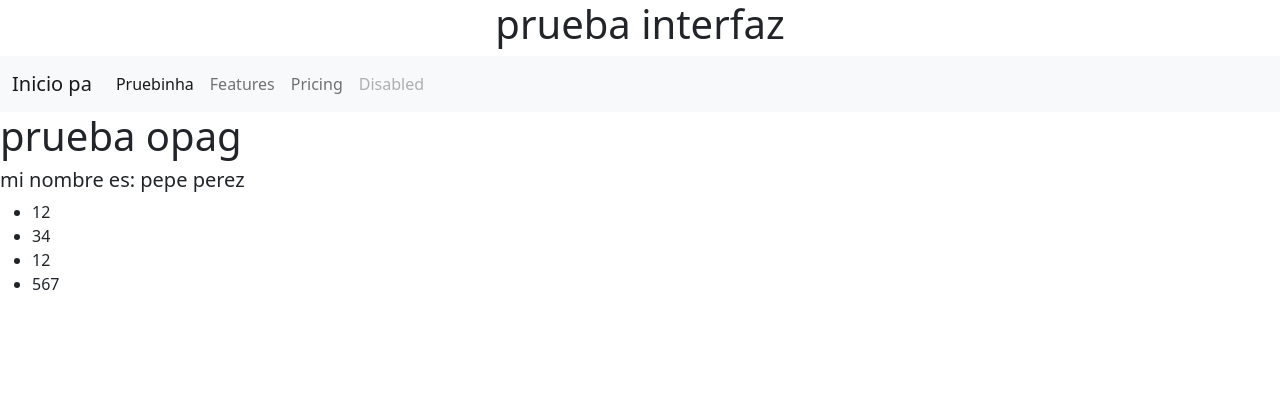
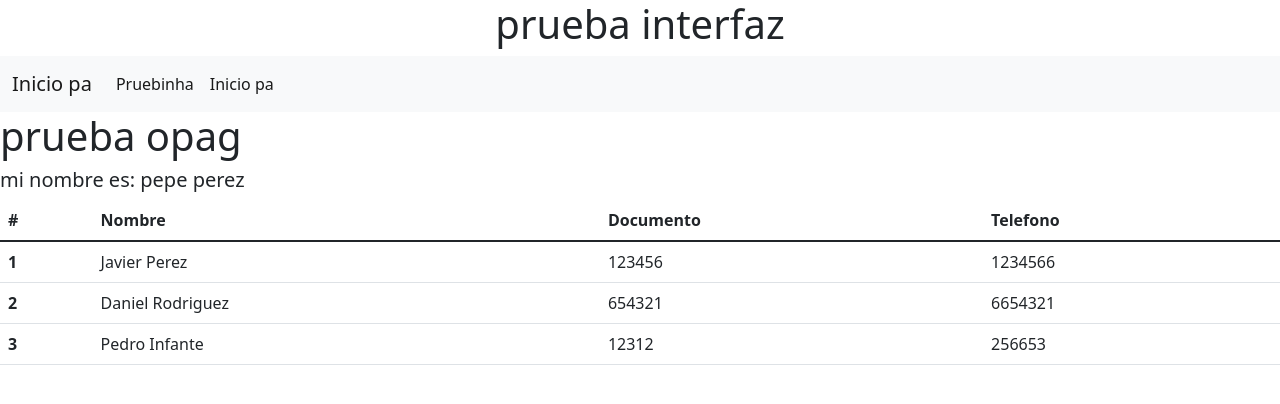
Before and after one commit to Parzeval8/ProyectoDjango, a Django app: page /prueba/ in a window 1280 px wide. Shown: the top 404 px of the page. Run offline with Django 3.2, Linux system fonts and the light colour scheme; data comes from the database, SQL or seed files in the repository; both versions use the stored data as it was after the commit; some libraries are stand-ins or nearby versions.

Commit message:
actualizado 29-10-2021

```diff
--- a/ProyectoDjango/urls.py
+++ b/ProyectoDjango/urls.py
@@ -22,5 +22,7 @@ urlpatterns = [
     path('admin/', admin.site.urls),
     path('', mainApp.views.inicio, name='index'),
     path('inicio/', mainApp.views.inicio, name='inicio'),
-    path('prueba/', mainApp.views.prueba, name='prueba')
+    path('prueba/', mainApp.views.prueba, name='prueba'),
+    path('guardar-alumno/<str:nombre>/<int:documento>/<int:telefono>', mainApp.views.guardar_alumno, name='guardar-alumno'),
+    path('mostrar-alumno/', mainApp.views.mostrar_alumno, name='mostrar_alumno')
 ]
--- a/mainApp/templates/layouts/layout.html
+++ b/mainApp/templates/layouts/layout.html
@@ -22,13 +22,7 @@
                     <a class="nav-link active" aria-current="page" href={% url 'prueba' %}>Pruebinha</a>
                     </li>
                     <li class="nav-item">
-                    <a class="nav-link" href="#">Features</a>
-                    </li>
-                    <li class="nav-item">
-                    <a class="nav-link" href="#">Pricing</a>
-                    </li>
-                    <li class="nav-item">
-                    <a class="nav-link disabled">Disabled</a>
+                    <a class="nav-link active" aria-current="page" href={% url 'inicio' %}>Inicio pa</a>
                     </li>
                 </ul>
                 </div>
--- a/mainApp/templates/prueba.html
+++ b/mainApp/templates/prueba.html
@@ -5,10 +5,38 @@
 
     <h5>mi nombre es: {{nomb}} {{apell}}</h5>
 
-    <ul>
-        {% for valor in dato %}
-            <li> {{valor}} </li>
-        {% endfor %}
-    </ul>
+    {% if estado %}
+
+        {% comment %} <ul>
+            {% for alumno in dato %}
+                <li> {{alumno.nombre}} </li>
+            {% endfor %}
+        </ul> {% endcomment %}
+
+        <table class='table'>
+            <thead>
+                <tr>
+                <th scope='col'>#</th>
+                <th scope='col'>Nombre</th>
+                <th scope='col'>Documento</th>
+                <th scope='col'>Telefono</th>
+                </tr>
+            </thead>
+            <tbody>
+
+                {% for alumno in dato %}
+                    <tr>
+                        <th scope='row'>{{alumno.id}}</th>
+                        <td>{{alumno.nombre}}</td>
+                        <td>{{alumno.documento}}</td>
+                        <td>{{alumno.telefono}}</td>
+                    </tr>
+                {% endfor %}
+            </tbody>
+        </table>
+
+    {% endif %}
+
+
 
 {% endblock  %}
--- a/mainApp/views.py
+++ b/mainApp/views.py
@@ -1,4 +1,5 @@
 from django.shortcuts import render, HttpResponse
+from mainApp.models import Estudiante
 
 # Create your views here.
 
@@ -9,9 +10,37 @@ def prueba(request):
 
     nombre = 'pepe'
     apellido = 'perez'
+    estado = True
+
+    estudiantes = mostrar_alumnos()
 
     return render(request, 'prueba.html',{
         'nomb' : nombre,
         'apell' : apellido,
-        'dato' : [12,34,12,567]
+        'dato' : estudiantes,
+        'estado' : estado
     })
+
+def guardar_alumno(request, nombre, documento, telefono):
+
+    estudiante = Estudiante(
+        nombre = nombre,
+        documento = documento,
+        telefono = telefono
+    )
+
+    estudiante.save()
+
+    return HttpResponse(f'Estudiante alamcenado: {estudiante.nombre} - cc. {estudiante.documento}')
+
+def mostrar_alumno(request):
+
+    estudiante = Estudiante.objects.get(id = 3)
+
+    return HttpResponse(f'Estudiante encontrado: {estudiante.nombre}')
+
+def mostrar_alumnos():
+
+    estudiante = Estudiante.objects.all()
+
+    return estudiante
```
Also changed, not shown: db.sqlite3.
